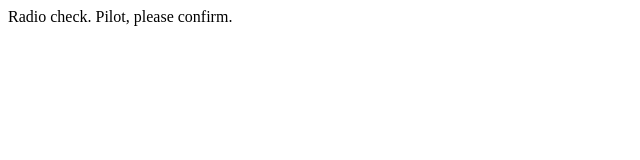
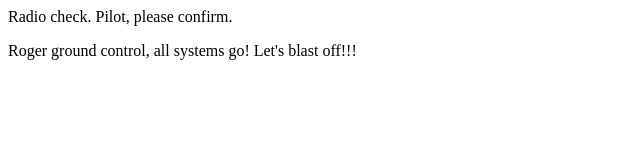
Before and after one commit to spurs2k/communication-log, a plain HTML site: page index.html in a window 1280 px wide. Shown: the whole page, without its empty margins (0-640 px from the left). Drawn offline with Linux system fonts and the light colour scheme.

Commit message:
Added second line to log.

```diff
--- a/index.html
+++ b/index.html
@@ -1,5 +1,6 @@
 <html>
 <body>
    <p>Radio check. Pilot, please confirm.</p>
+   <p>Roger ground control, all systems go! Let's blast off!!!</p>
 </body>
 </html>
```
